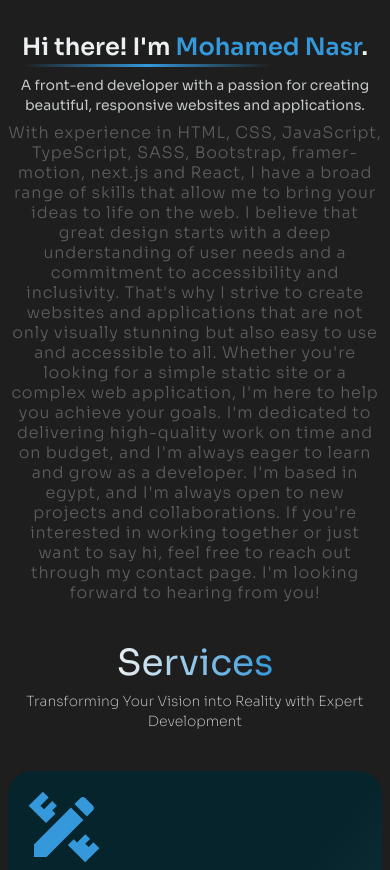
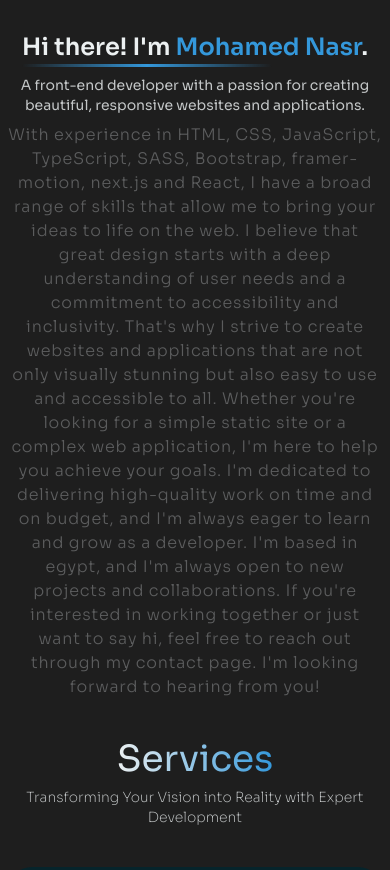
Before and after one commit to Mo7amed-Nasr-78/myPortfolio, a Next.js app: page / in a window 390 px wide. Shown: the part 2360-3230 px from the top of the page. Built offline with nearby package versions, Linux system fonts and the light colour scheme.

Commit message:
edit some images and styles 4

```diff
--- a/components/About.tsx
+++ b/components/About.tsx
@@ -50,7 +50,7 @@ const About = () => {
                         <motion.p
                             initial={{ opacity: 0, x: '100%' }}
                             whileInView={{ opacity: 1, x: 0, transition: { duration: 0.8, type: 'ease' } }}
-                            className="text-center sm:text-start lg:text-xs md:text-[18px] text-[16px] font-light text-secondaryColor text-opacity-[0.3] xl:leading-5 lg:leading-[28px] leading-5 xl:tracking-widest lg:tracking-wide tracking-wider"
+                            className="text-center sm:text-start lg:text-xs md:text-[18px] text-[16px] font-light text-secondaryColor text-opacity-[0.3] xl:leading-5 lg:leading-[28px] leading-6 xl:tracking-widest lg:tracking-wide tracking-wider"
                         >
                             With experience in HTML, CSS, JavaScript, TypeScript, SASS, Bootstrap, framer-motion, next.js and React, I have a broad range of skills that allow me to bring your ideas to life on the web. I believe that great design starts with a deep understanding of user needs and a commitment to accessibility and inclusivity. That&apos;s why I strive to create websites and applications that are not only visually stunning but also easy to use and accessible to all. Whether you&apos;re looking for a simple static site or a complex web application, I&apos;m here to help you achieve your goals. I&apos;m dedicated to delivering high-quality work on time and on budget, and I&apos;m always eager to learn and grow as a developer. I&apos;m based in egypt, and I&apos;m always open to new projects and collaborations. If you&apos;re interested in working together or just want to say hi, feel free to reach out through my contact page. I&apos;m looking forward to hearing from you!
                         </motion.p>
--- a/components/Header.tsx
+++ b/components/Header.tsx
@@ -43,7 +43,7 @@ const Header = ({ scrollY }: props) => {
         <motion.header
             initial={{ opacity: 0, y: '-100px' }}
             animate={{ opacity: 1, y: '0px', transition: { duration: 0.5, type: 'keyframes' } }}
-            className={`fixed top-0 right-0 left-0 z-30 flex h-[60px] items-center justify-center duration-200 ease-in-out ${scrollY > 0? 'bg-primaryColor': 'bg-transparent'}`}
+            className={`fixed top-0 right-0 left-0 z-30 flex items-center justify-center duration-200 ease-in-out ${scrollY > 0? 'bg-primaryColor': 'bg-transparent'}`}
         >
             <div className={`container relative flex items-center justify-between py-1 ${scrollY > 0? 'before:bg-gradient-to-r': 'before:bg-none'} before:absolute xl:before:w-custom-100/8 sm:before:w-custom-100/2 before:w-custom-100/1 before:h-[1px] before:rounded-full before:from-secondaryColor before:via-accentColor before:to-secondaryColor xl:before:left-16 sm:before:left-4 before:left-2 before:-bottom-[1px] before:duration-1000 before:ease-in-out`}>
                 <div>
```
